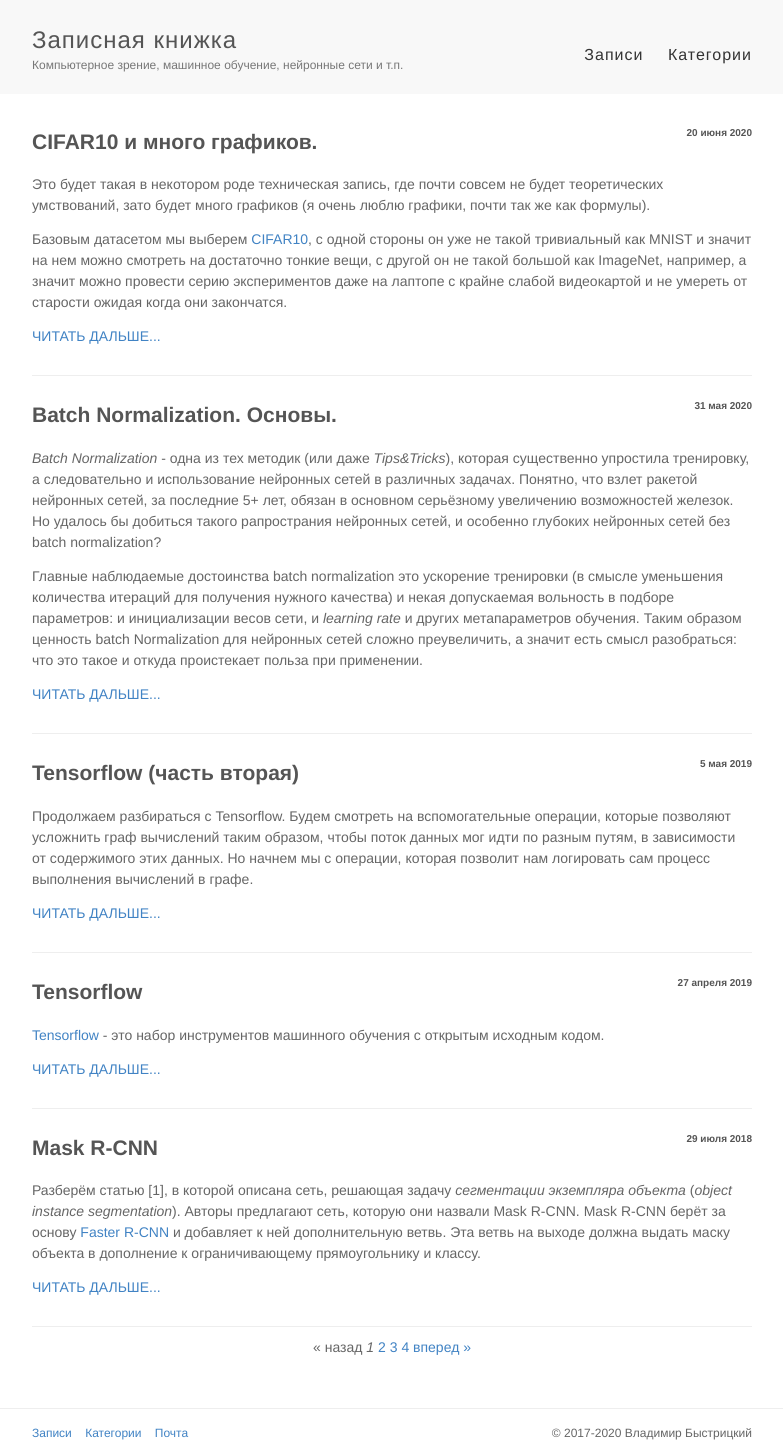
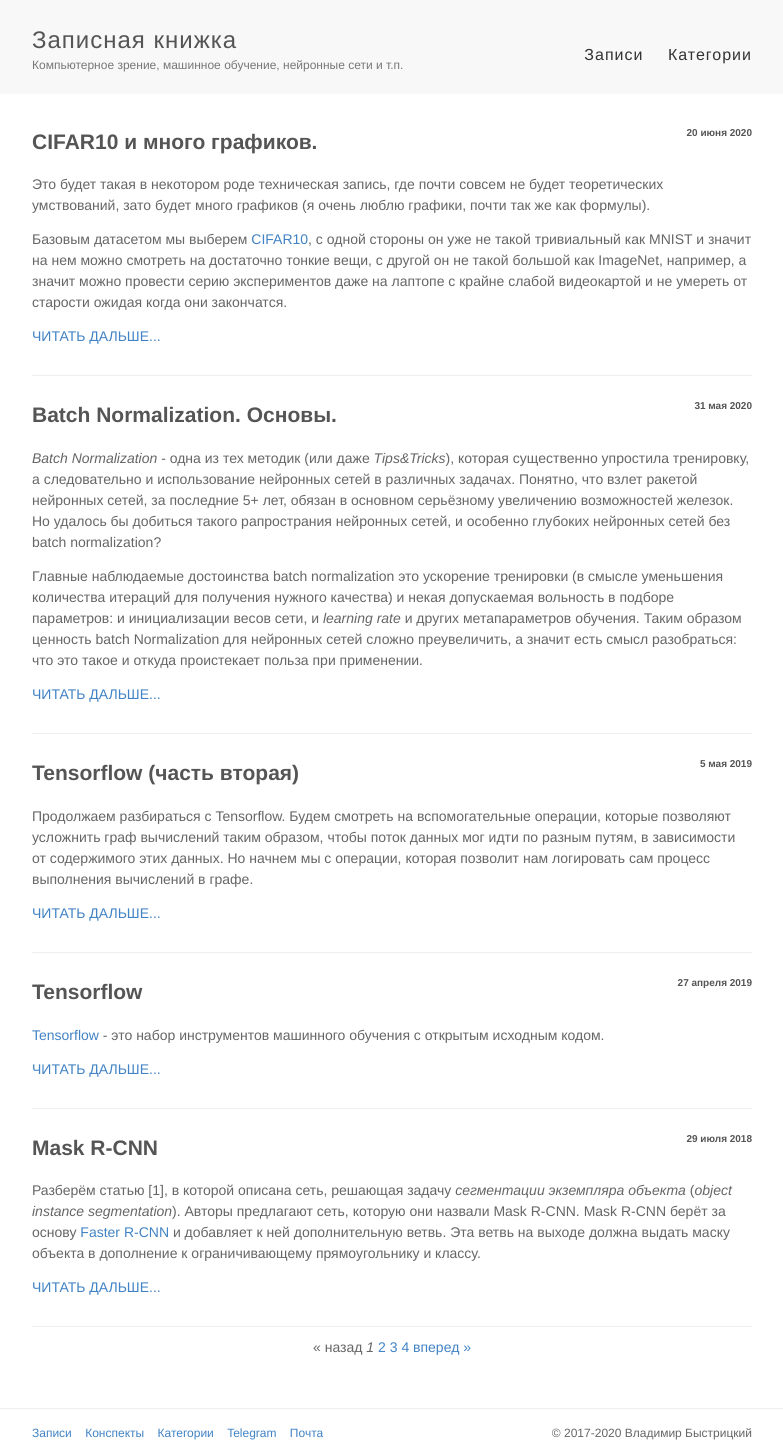
Before and after one commit to vbystricky/vbystricky.github.io, a Jekyll site: the page built from index.html, in a window 1280 px wide. Shown: the whole page, without its empty margins (248-1031 px from the left). Built offline with Jekyll 4.4.1, drawn with Linux system fonts in a browser that asks for light colours; the list of posts is cut into pages by our own code.

Commit message:
Add link to telegram channel

```diff
--- a/_includes/footer.html
+++ b/_includes/footer.html
@@ -5,16 +5,19 @@
                 <li>
                     <a href="{{ site.baseurl }}/">Записи</a>
                 </li>
+                <li>
+                    <a href="{{ site.baseurl }}/article_notes_index.html">Конспекты</a>
+                </li>
                 <!--
-                <li>
-                    <a href="{{ site.baseurl }}/links">Архив</a>
-                </li>
                 <li>
                     <a href="{{ site.baseurl }}/links">Ссылки</a>
                 </li>
                 -->
                 <li>
                     <a href="{{ site.baseurl }}/categories.html">Категории</a>
+                </li>
+                <li>
+                    <a href="https://t.me/vbnotes">Telegram</a>
                 </li>
                 <li>
                     {% if site.email %}<a href="mailto:{{ site.email }}">Почта</a>{% endif %}
```
